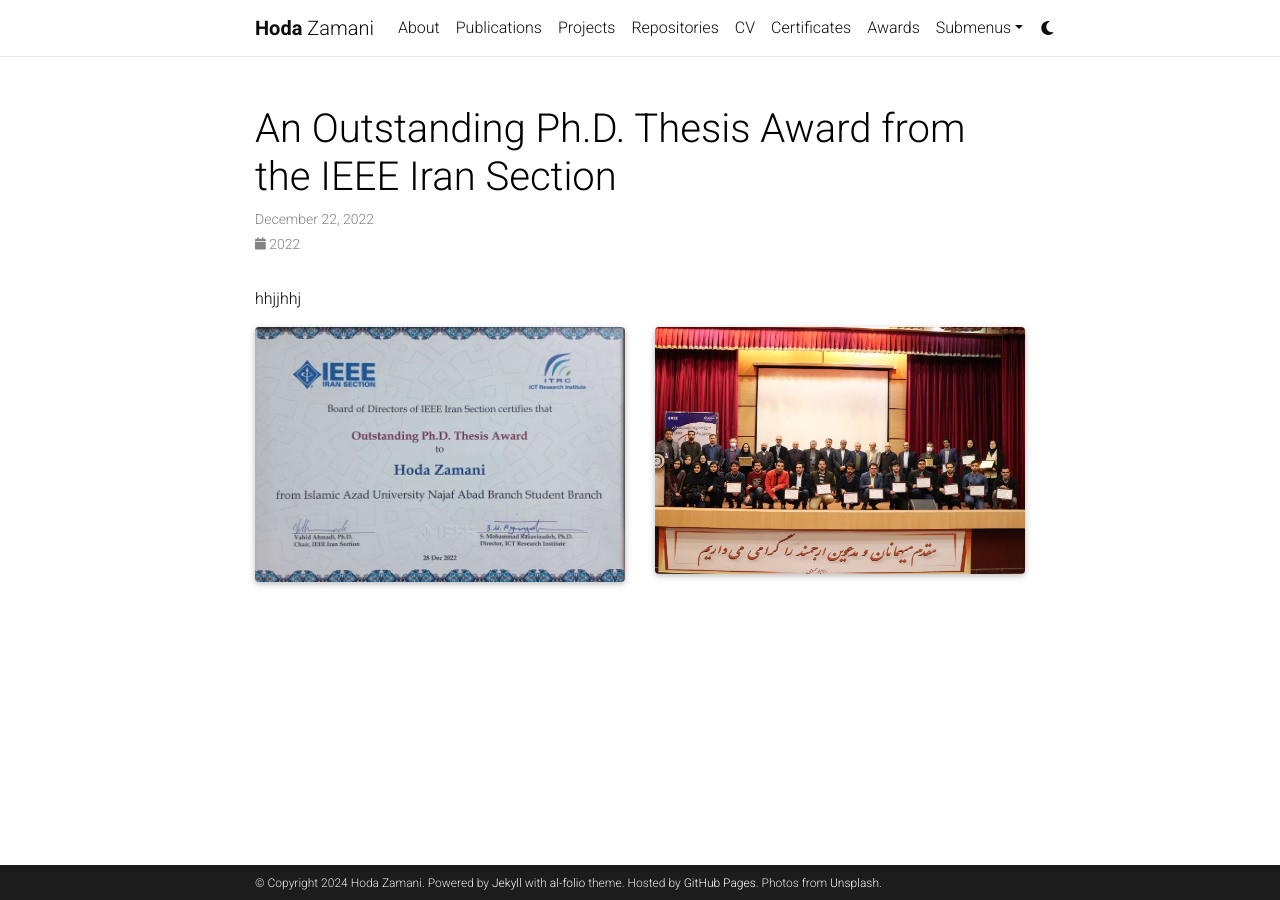
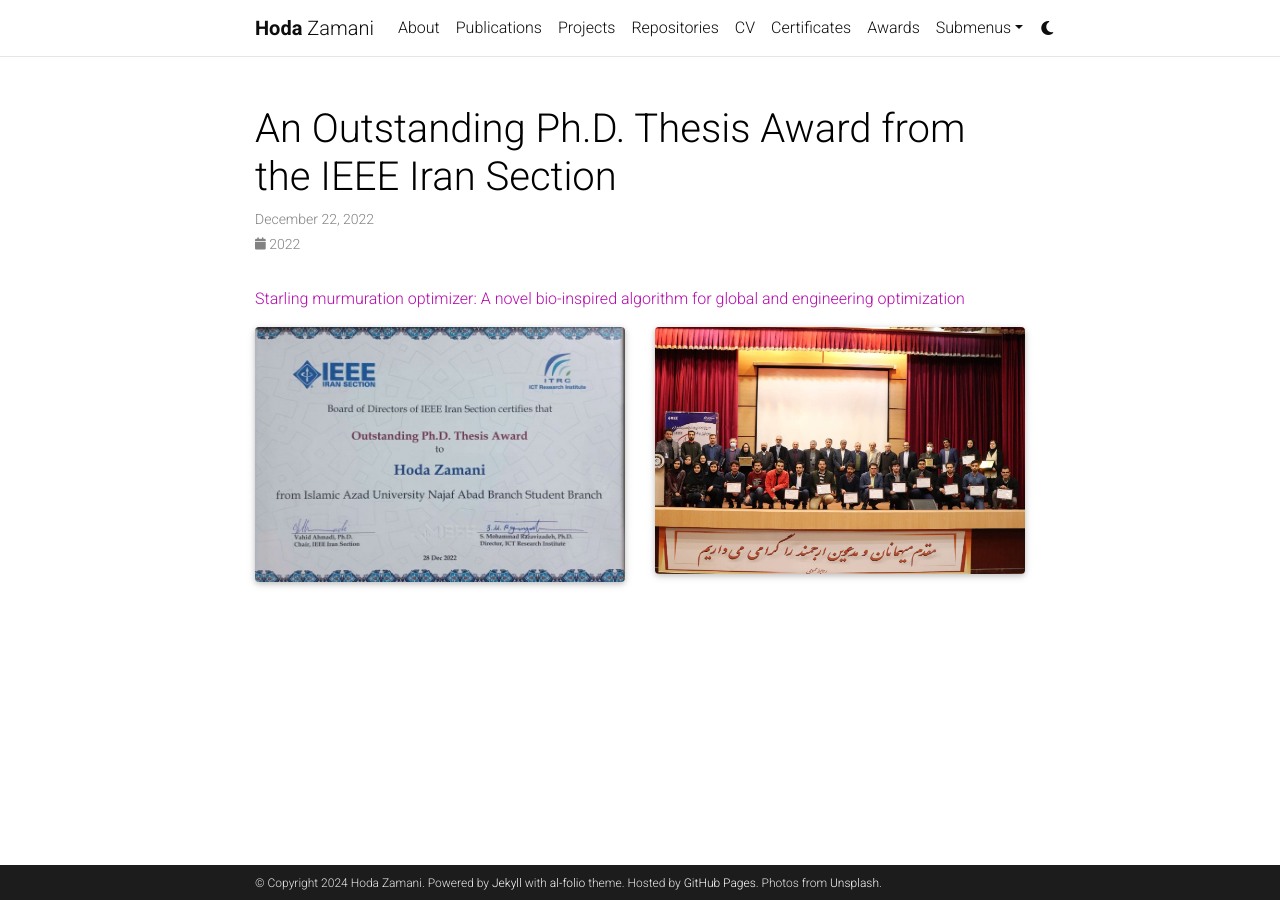
Before and after one commit to HodaZamani/HodaZamani.github.io, a Jekyll site: the page built from _news/announcement_4.md, in a window 1280 px wide. Built offline with Jekyll 4.4.1, drawn with Linux system fonts in a browser that asks for light colours; full-size pictures stand in for the smaller copies a plugin makes; comment, search, counter and statistics services are not loaded; a style sheet for code colours, icons or effects is not loaded.

Commit message:
Update announcement_4.md

```diff
--- a/_news/announcement_4.md
+++ b/_news/announcement_4.md
@@ -5,7 +5,7 @@
 inline: false
 related_posts: false
 ---
- hhjjhhj
+ [Starling murmuration optimizer: A novel bio-inspired algorithm for global and engineering optimization](https://www.sciencedirect.com/science/article/abs/pii/S0045782522000330)
 
 
 <div class="row">
```
